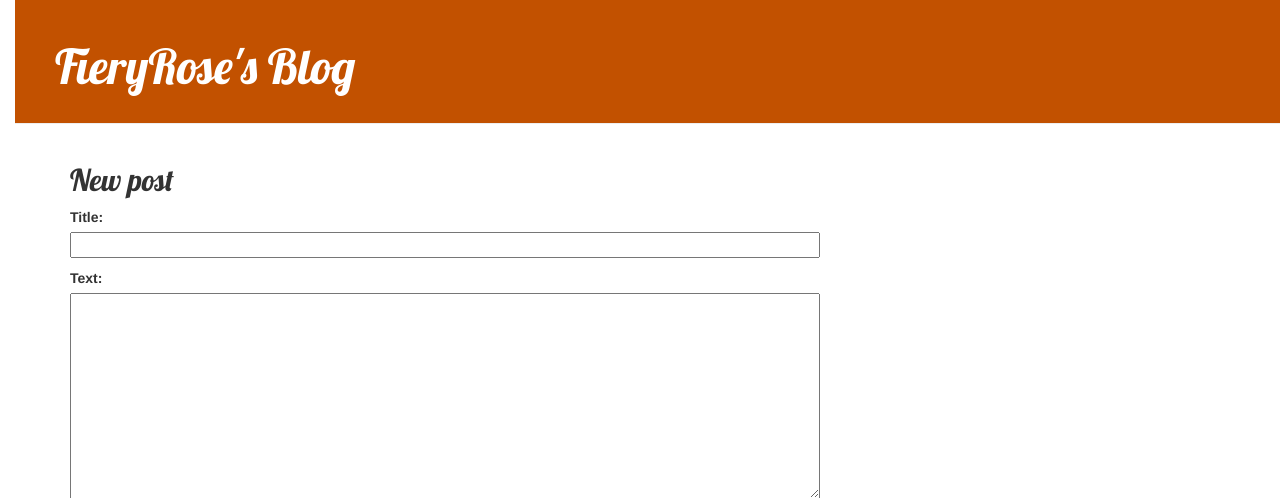
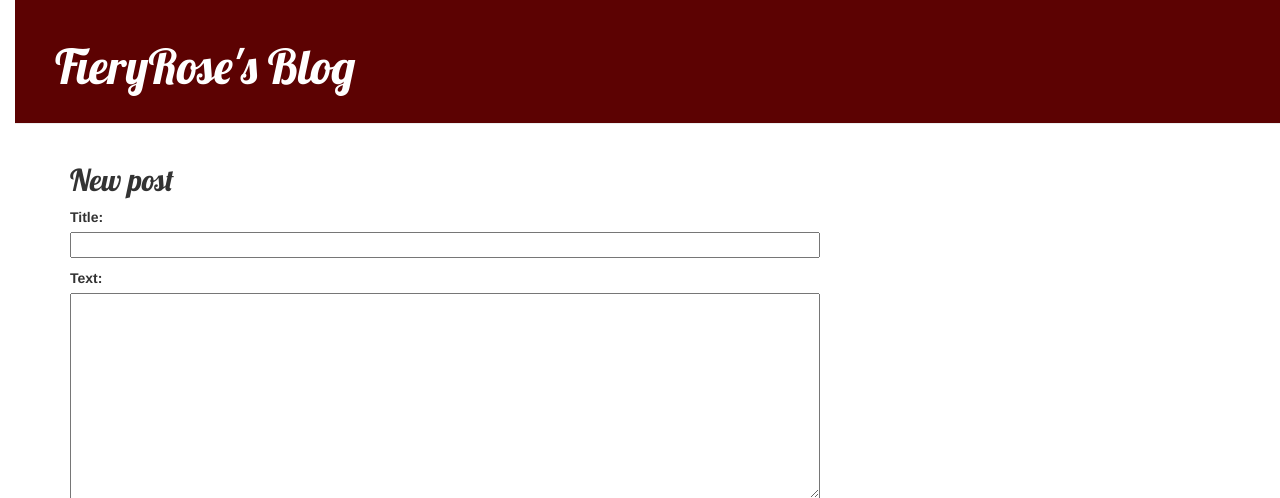
Before and after one commit to FieryRoseGaming/my-first-blog, a Django app: page /post/new/ in a window 1280 px wide. Shown: the top 498 px of the page. Run offline with Django 3.2, Linux system fonts and the light colour scheme; some libraries are stand-ins or nearby versions.

```diff
--- a/blog/static/css/blog.css
+++ b/blog/static/css/blog.css
@@ -8,7 +8,7 @@ body {
 }
 
 .page-header {
-    background-color: #C25100;
+    background-color: rgb(92, 2, 2);
     margin-top: 0;
     padding: 20px 20px 20px 40px;
 }
--- a/blog/templates/blog/base.html
+++ b/blog/templates/blog/base.html
@@ -1,7 +1,7 @@
 {% load static %}
 <html>
     <head>
-        <title>Django Girls blog</title>
+        <title>FieryRose's Blog</title>
         <link rel="stylesheet" href="//maxcdn.bootstrapcdn.com/bootstrap/3.2.0/css/bootstrap.min.css">
         <link rel="stylesheet" href="//maxcdn.bootstrapcdn.com/bootstrap/3.2.0/css/bootstrap-theme.min.css">
         <link href='//fonts.googleapis.com/css?family=Lobster&subset=latin,latin-ext' rel='stylesheet' type='text/css'>
```
